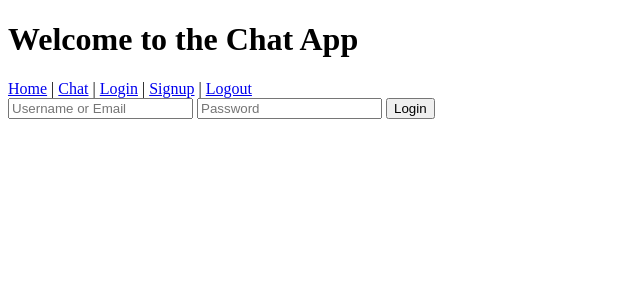
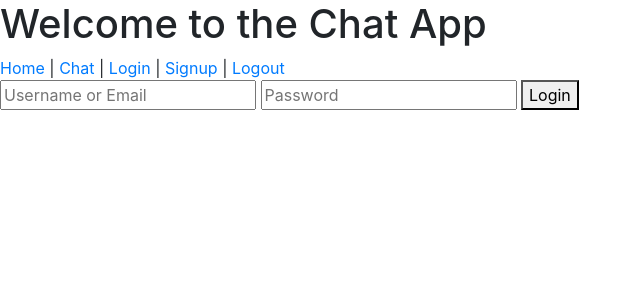
Before and after one commit to dusanmitic774/chat-app, a Flask app: page / in a window 1280 px wide. Shown: the top 300 px of the page, without its empty margins (0-642 px from the left). Run offline with Flask 3, Linux system fonts and the light colour scheme; parts of the project's set-up code (start-up, migrations or seed data) failed here and were passed over; some libraries are stand-ins or nearby versions.

Commit message:
Move bootstrap to base.html

```diff
--- a/templates/base.html
+++ b/templates/base.html
@@ -3,7 +3,10 @@
 
 <head>
   <title>{% block title %}{% endblock %} - Chat App</title>
-  <script src="https://kit.fontawesome.com/3fba822c03.js" crossorigin="anonymous"></script>
+  <script src="https://kit.fontawesome.com/3fba822c03.js"
+          crossorigin="anonymous"></script>
+  <link href="https://cdn.jsdelivr.net/npm/bootstrap@4.5.0/dist/css/bootstrap.min.css"
+        rel="stylesheet">
   {% block css %}{% endblock %}
 </head>
 
```
